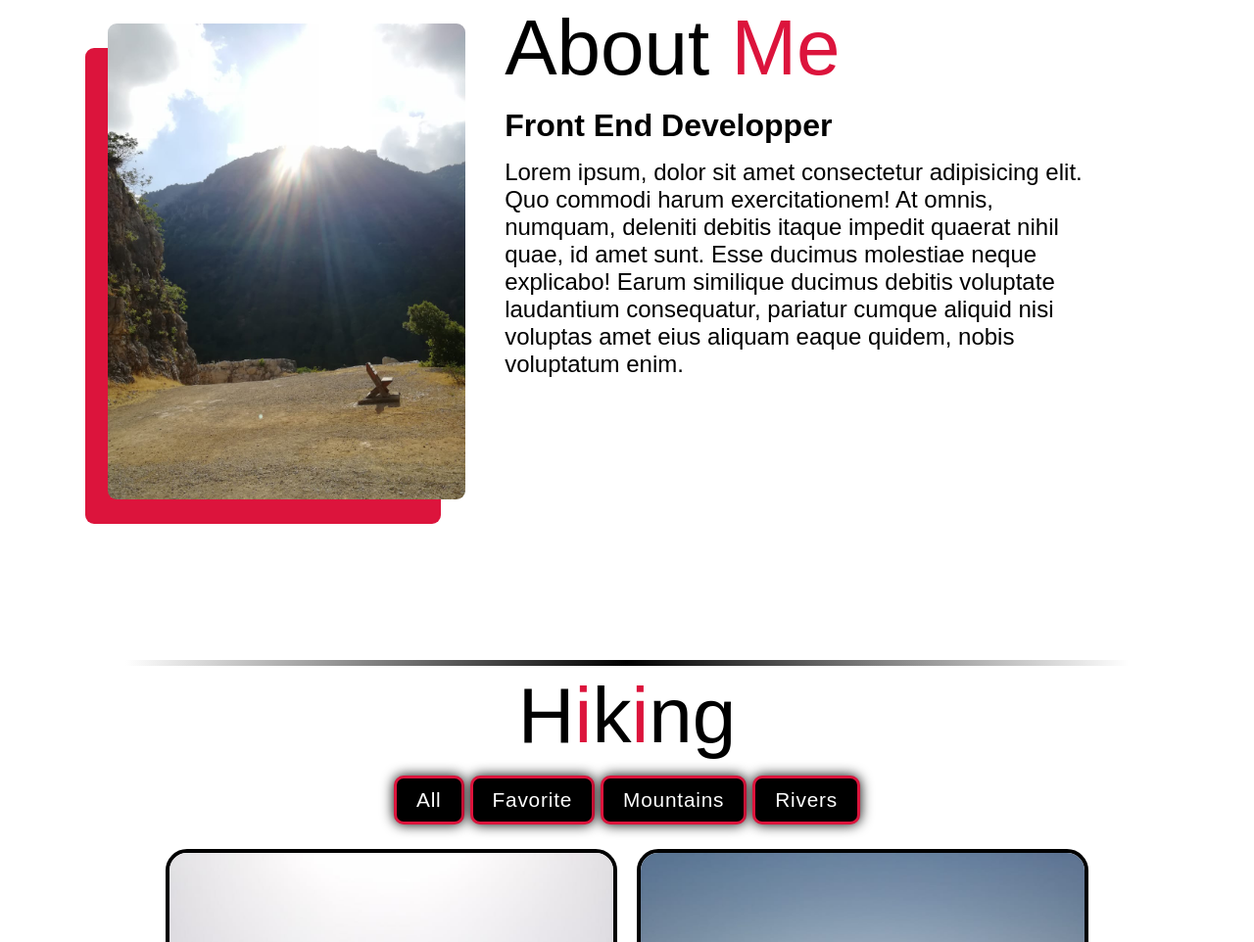
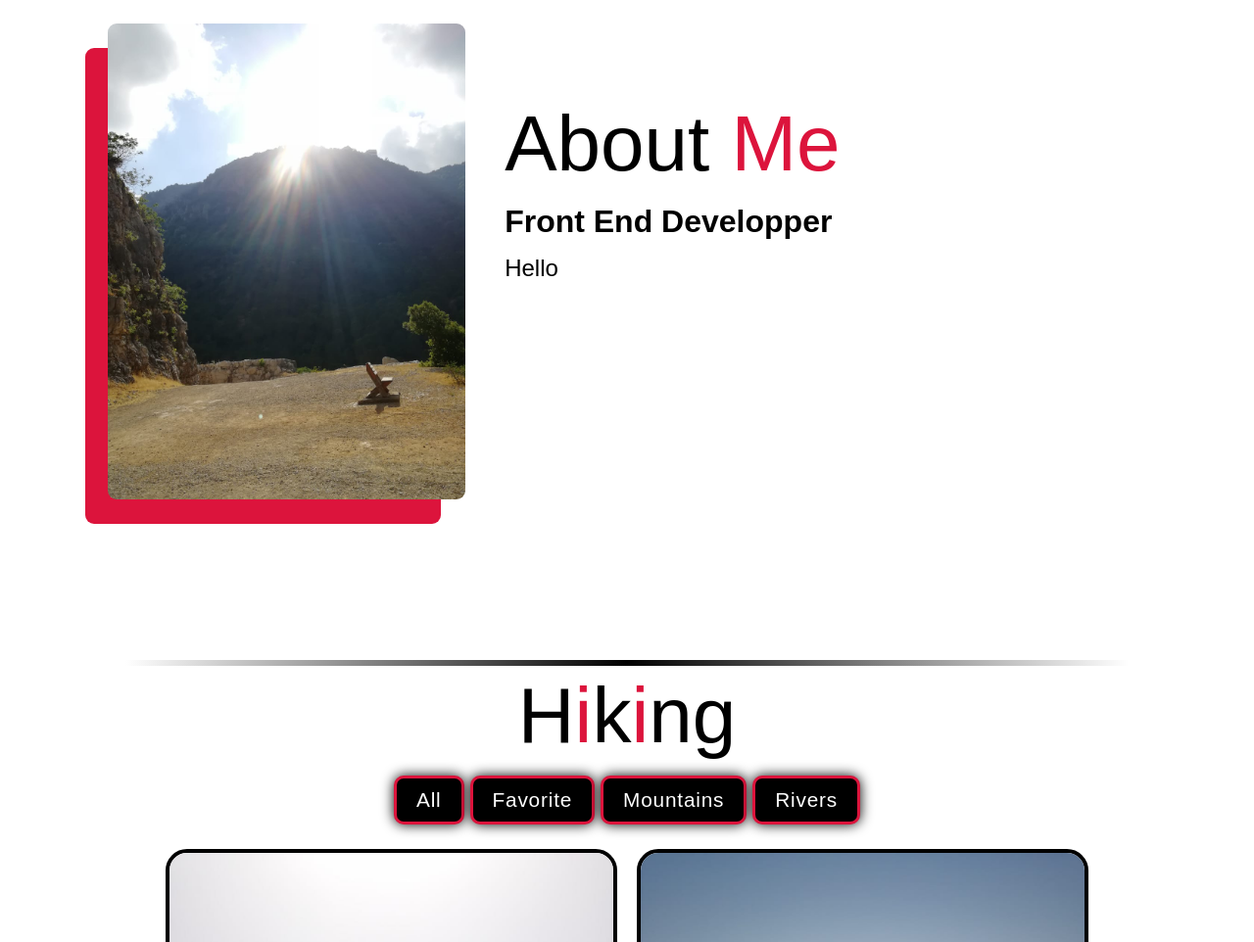
Before and after one commit to Charbel-Abou-Kheir/MyPortfolio, a plain HTML site: page index.html in a window 1280 px wide. Shown: the part 931-1893 px from the top of the page at 98% size. Drawn offline with Linux system fonts and the light colour scheme.

Commit message:
updated text

```diff
--- a/index.html
+++ b/index.html
@@ -50,13 +50,7 @@
             <div class="col-right">
                 <h1 class="section-title">About <span>Me</span></h1>
                 <h2>Front End Developper</h2>
-                <p>Lorem ipsum, dolor sit amet consectetur adipisicing elit.
-                Quo commodi harum exercitationem! At omnis, numquam,
-                deleniti debitis itaque impedit quaerat nihil quae,
-                id amet sunt. Esse ducimus molestiae neque explicabo!
-                Earum similique ducimus debitis voluptate laudantium consequatur,
-                pariatur cumque aliquid nisi voluptas amet eius aliquam eaque quidem,
-                nobis voluptatum enim.
+                <p>Hello
                 </p>
             </div>
         </div>
```
